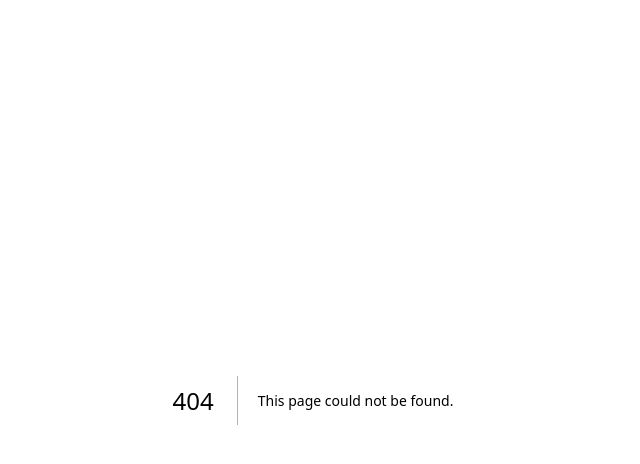
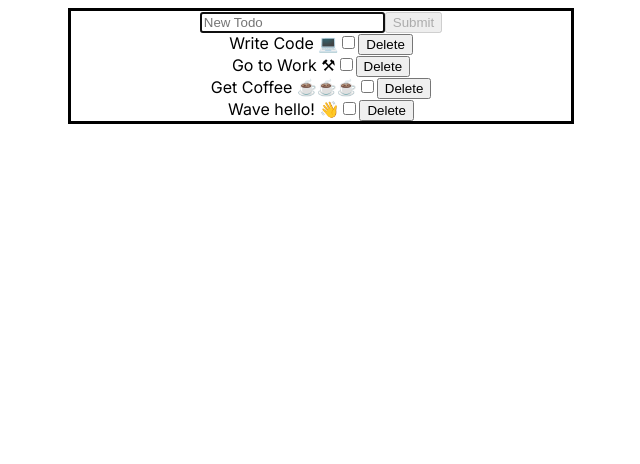
Before and after one commit to prateek0412/next, a Next.js app: page /to-do-app in a window 1280 px wide. Before the commit this address had no page. Shown: the top 464 px of the page, without its empty margins (327-967 px from the left). Built offline with nearby package versions, Linux system fonts and the light colour scheme.

Commit message:
added test files

```diff
--- /dev/null
+++ b/src/app/(lang)/to-do-app/addToDo/addToDo.tsx
@@ -0,0 +1,53 @@
+import { useState, FormEvent } from "react";
+import type { Todo } from "../../../../common/type/types";
+
+type Props = {
+  setTodos: React.Dispatch<React.SetStateAction<Todo[]>>;
+};
+
+export default function AddItemForm({ setTodos }: Props) {
+  const [item, setItem] = useState("");
+
+  const handleSubmit = async (e: FormEvent<HTMLFormElement>) => {
+    e.preventDefault();
+
+    if (!item) return;
+
+    setTodos((prev) => {
+      const highestId = [...prev].sort((a, b) => b.id - a.id)[0].id;
+
+      return [
+        ...prev,
+        { userId: 1, title: item, completed: false, id: highestId + 1 },
+      ];
+    });
+
+    setItem("");
+  };
+
+  return (
+    <form onSubmit={handleSubmit} className="flex gap-2 items-center">
+      <label hidden htmlFor="title">
+        New Todo
+      </label>
+      <input
+        type="text"
+        id="title"
+        name="title"
+        value={item}
+        onChange={(e) => setItem(e.target.value)}
+        className="text-2xl p-1 rounded-lg flex-grow w-full"
+        placeholder="New Todo"
+        autoFocus
+      />
+
+      <button
+        type="submit"
+        className="p-2 text-xl rounded-2xl text-black border-solid border-black border-2 max-w-xs bg-green-500 hover:cursor-pointer hover:bg-green-400 disabled:bg-gray-300"
+        disabled={!item ? true : false}
+      >
+        Submit
+      </button>
+    </form>
+  );
+}
--- /dev/null
+++ b/src/app/(lang)/to-do-app/page.tsx
@@ -0,0 +1,59 @@
+"use client";
+
+import TodoList from "./toDoList/toDoList";
+import AddTodo from "./addToDo/addToDo";
+import { useState } from "react";
+import type { Todo } from "../../../common/type/types";
+
+export default function Home() {
+  const [todos, setTodos] = useState<Todo[]>([
+    {
+      userId: 1,
+      title: "Wave hello! 👋",
+      completed: false,
+      id: 1,
+    },
+    {
+      userId: 1,
+      title: "Get Coffee ☕☕☕",
+      completed: false,
+      id: 2,
+    },
+    {
+      userId: 1,
+      title: "Go to Work ⚒",
+      completed: false,
+      id: 3,
+    },
+    {
+      userId: 1,
+      title: "Write Code 💻",
+      completed: false,
+      id: 4,
+    },
+  ]);
+
+  return (
+    <div
+      style={{
+        position: "fixed",
+        width: "100%",
+        display: "flex",
+        justifyContent: "space-around",
+      }}
+    >
+      <div
+        style={{
+          display: "flex",
+          flexDirection: "column",
+          alignItems: "center",
+          border: "solid",
+          width: "500px",
+        }}
+      >
+        <AddTodo setTodos={setTodos} />
+        <TodoList todos={todos} setTodos={setTodos} />
+      </div>
+    </div>
+  );
+}
--- /dev/null
+++ b/src/app/(lang)/to-do-app/toDoItem/toDoItems.tsx
@@ -0,0 +1,57 @@
+import { ChangeEvent, MouseEvent } from "react";
+// import updateTodo from "@/lib/updateTodo"
+// import deleteTodo from "@/lib/deleteTodo"
+import type { Todo } from "../../../../common/type/types";
+
+type Props = {
+  todo: Todo;
+  setTodos: React.Dispatch<React.SetStateAction<Todo[]>>;
+};
+
+export default function TodoItem({ todo, setTodos }: Props) {
+  const handleChange = async (e: ChangeEvent<HTMLInputElement>) => {
+    //const updatedTodo = await updateTodo(todo)
+    setTodos((prevTodos) => [
+      ...prevTodos.filter((prev) => prev.id !== todo.id),
+      { ...todo, completed: !todo.completed },
+    ]);
+  };
+
+  const handleDelete = async (e: MouseEvent<HTMLButtonElement>) => {
+    //await deleteTodo(todo)
+    setTodos((prev) => [...prev.filter((td) => td.id !== todo.id)]);
+  };
+
+  return (
+    <article
+      className="my-4 flex justify-between items-center"
+      style={{ display: "flex" }}
+    >
+      <label
+        className="text-2xl hover:underline"
+        data-testid="todo-item"
+        htmlFor={todo.id.toString()}
+      >
+        {todo.title}
+      </label>
+      <div className="flex items-center gap-4">
+        <input
+          type="checkbox"
+          checked={todo.completed}
+          id={todo.id.toString()}
+          name="completed"
+          onChange={handleChange}
+          className="min-w-[2rem] min-h-[2rem]"
+        />
+
+        <button
+          data-testid="delete-button"
+          onClick={handleDelete}
+          className="p-3 text-xl rounded-2xl text-black border-solid border-black border-2 max-w-xs bg-red-400 hover:cursor-pointer hover:bg-red-300"
+        >
+          Delete
+        </button>
+      </div>
+    </article>
+  );
+}
--- /dev/null
+++ b/src/app/(lang)/to-do-app/toDoList/toDoList.tsx
@@ -0,0 +1,26 @@
+import TodoItem from "../toDoItem/toDoItems";
+import type { Todo } from "../../../../common/type/types";
+
+type Props = {
+  todos: Todo[];
+  setTodos: React.Dispatch<React.SetStateAction<Todo[]>>;
+};
+
+export default function TodoList({ todos, setTodos }: Props) {
+  let content;
+  if (todos.length === 0) {
+    content = <p>No Todos Available</p>;
+  } else {
+    const sortedTodos = todos.sort((a, b) => b.id - a.id);
+
+    content = (
+      <>
+        {sortedTodos.map((todo) => (
+          <TodoItem key={todo.id} todo={todo} setTodos={setTodos} />
+        ))}
+      </>
+    );
+  }
+
+  return content;
+}
```
Also changed, not shown: package.json (+11 -2 lines), src/common/type/types.ts (+4 -17 lines), 2 other files (tests, documents, lock files or other folders).
